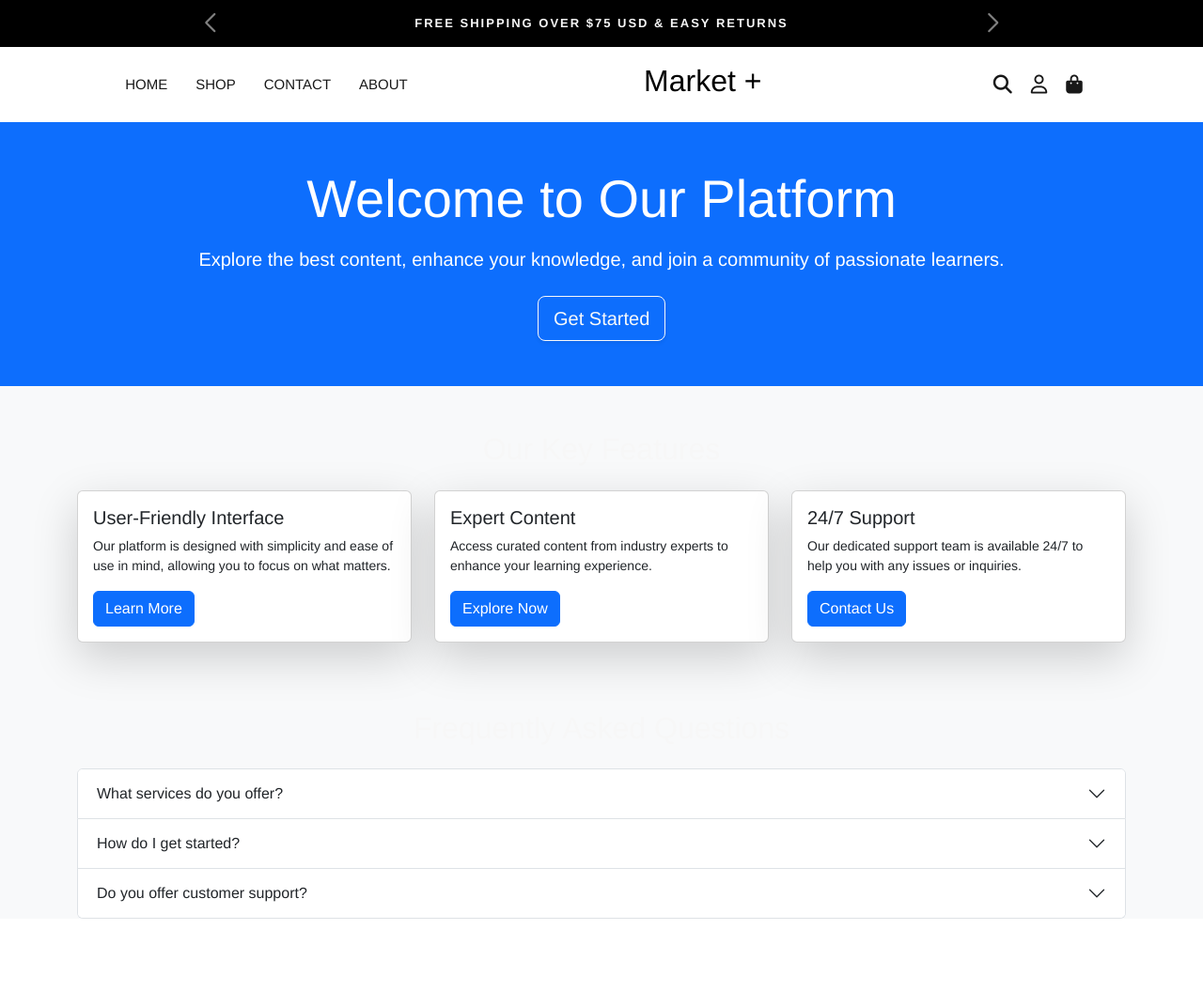
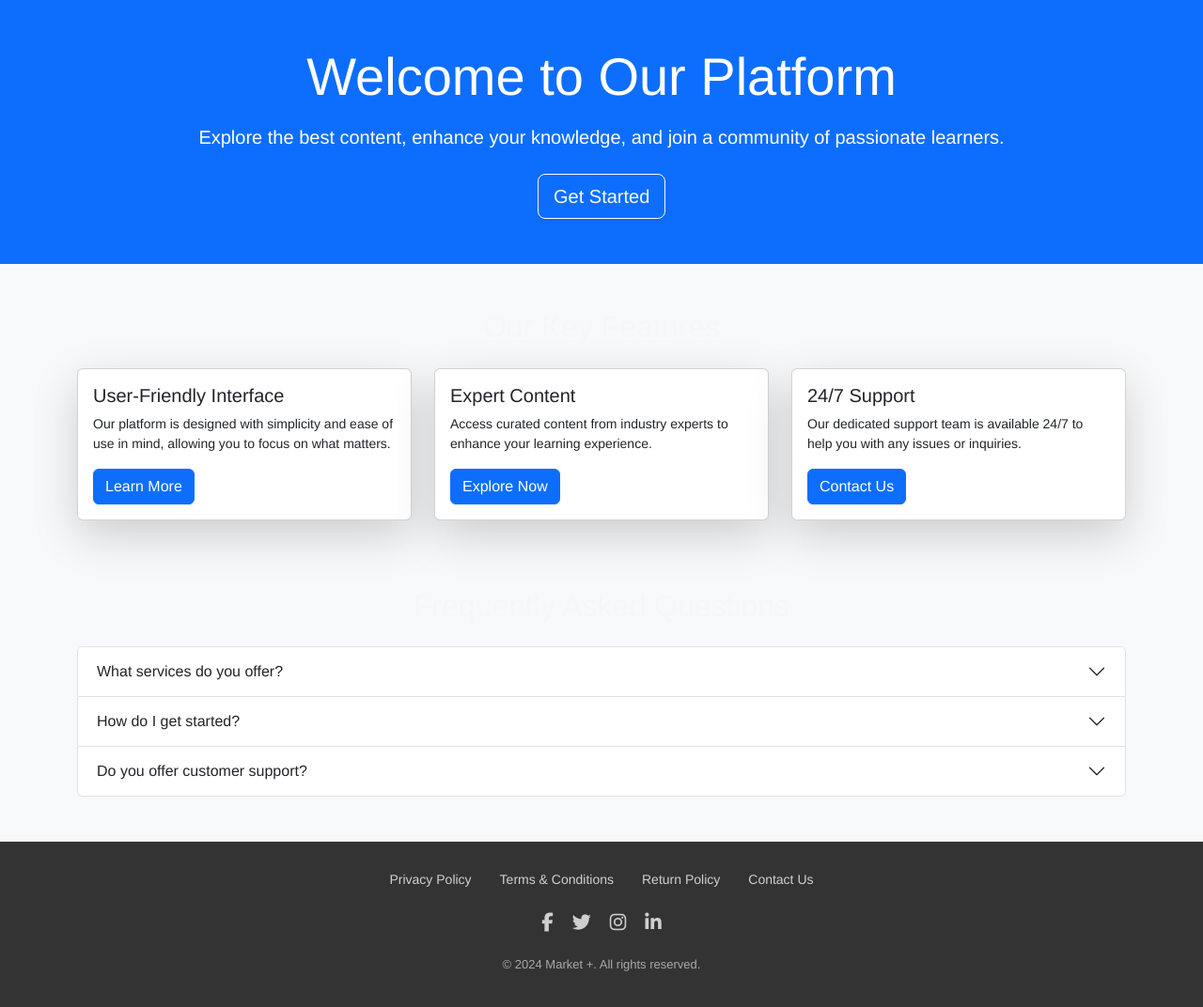
Before and after one commit to Gautam5514/MarketPlus, a React (Vite) app in the folder frontend/MarketPlus/: page /home in a window 1280 px wide. Shown: the top 1072 px of the page at 94% size. Before the commit the page ends 978 px from the top, so only its background shows below. Built offline with nearby package versions, Linux system fonts and the light colour scheme.

Commit message:
Added frontend page

```diff
--- a/frontend/MarketPlus/src/App.jsx
+++ b/frontend/MarketPlus/src/App.jsx
@@ -5,8 +5,6 @@ import Signup from './components/SignUp'
 import Login from './components/LogIn'
 import LandingPage from './components/LandingPage'
 import { ToastContainer } from 'react-toastify';
-import NavBar from './components/NavBar';
-import Offers from './components/offers'
 
 function App() {
   const router = createBrowserRouter([
@@ -32,9 +30,9 @@ function App() {
   return (
     <>
       <div>
-      <Offers />
-      <NavBar/>
+
       <RouterProvider router={router}/>
+
       <ToastContainer />
       </div>
     </>
--- /dev/null
+++ b/frontend/MarketPlus/src/components/Footer.jsx
@@ -0,0 +1,31 @@
+import "./LandingPage.css";
+import '@fortawesome/fontawesome-free/css/all.min.css';
+
+function Footer() {
+    return (
+        <div>
+            <footer>
+                <div className="footer-container">
+                    <div className="footer-links">
+                        <a href="#">Privacy Policy</a>
+                        <a href="#">Terms & Conditions</a>
+                        <a href="#">Return Policy</a>
+                        <a href="#">Contact Us</a>
+                    </div>
+
+                    <div className="social-icons">
+                        <a href="#"><i className="fa-brands fa-facebook-f"></i></a>
+                        <a href="#"><i className="fa-brands fa-twitter"></i></a>
+                        <a href="#"><i className="fa-brands fa-instagram"></i></a>
+                        <a href="#"><i className="fa-brands fa-linkedin-in"></i></a>
+                    </div>
+                    <div className="footer-copy">
+                        <p>&copy; 2024 Market +. All rights reserved.</p>
+                    </div>
+                </div>
+            </footer>
+        </div>
+    )
+}
+
+export default Footer
--- a/frontend/MarketPlus/src/components/Home.jsx
+++ b/frontend/MarketPlus/src/components/Home.jsx
@@ -2,6 +2,7 @@ import React from 'react';
 import 'bootstrap/dist/css/bootstrap.min.css';
 import { Accordion } from 'react-bootstrap';
 import 'animate.css';
+import Footer from './Footer';
 
 
 const Home = () => {
@@ -97,6 +98,7 @@ const Home = () => {
           </Accordion.Item>
         </Accordion>
       </div>
+      <Footer />
     </div>
   );
 };
--- a/frontend/MarketPlus/src/components/LandingPage.css
+++ b/frontend/MarketPlus/src/components/LandingPage.css
@@ -83,10 +83,11 @@
 
 
 
-  .auth button {
+  .auth a {
     border: none;
     border-radius: 50px;
     font-size: 12px;
+    text-decoration: none;
   }
   .auth .login {
     background-color: #fff;
--- a/frontend/MarketPlus/src/components/LandingPage.jsx
+++ b/frontend/MarketPlus/src/components/LandingPage.jsx
@@ -4,6 +4,10 @@ import { useState } from "react";
 
 import "./LandingPage.css";
 import '@fortawesome/fontawesome-free/css/all.min.css';
+import Footer from "./Footer";
+import Offers from "./Offers";
+import Nav from "./Nav";
+
 // import required modules
 
 export default function LandingPage() {
@@ -23,7 +27,8 @@ export default function LandingPage() {
 
     return (
         <>
-
+        <Offers />
+        <Nav />
             <section style={divStyle}>
 
                 <div className="modal-container">
@@ -48,26 +53,7 @@ export default function LandingPage() {
                 </div>
 
             </section>
-            <footer>
-                <div className="footer-container">
-                    <div className="footer-links">
-                        <a href="#">Privacy Policy</a>
-                        <a href="#">Terms & Conditions</a>
-                        <a href="#">Return Policy</a>
-                        <a href="#">Contact Us</a>
-                    </div>
-
-                    <div className="social-icons">
-                        <a href="#"><i className="fa-brands fa-facebook-f"></i></a>
-                        <a href="#"><i className="fa-brands fa-twitter"></i></a>
-                        <a href="#"><i className="fa-brands fa-instagram"></i></a>
-                        <a href="#"><i className="fa-brands fa-linkedin-in"></i></a>
-                    </div>
-                    <div className="footer-copy">
-                        <p>&copy; 2024 Market +. All rights reserved.</p>
-                    </div>
-                </div>
-            </footer>
+            <Footer />
 
         </>
     );
--- a/frontend/MarketPlus/src/components/LogIn.jsx
+++ b/frontend/MarketPlus/src/components/LogIn.jsx
@@ -103,7 +103,7 @@ const navigate = useNavigate()
 
                 {/* Link to login */}
                 <p className="text-center mt-3 mb-2">Do not Have an Account</p>
-                <Link to={'/'} className="btn w-100 btn-light rounded-0">
+                <Link to={'/signup'} className="btn w-100 btn-light rounded-0">
                     SignIN
                 </Link>
             </div>
--- a/frontend/MarketPlus/src/components/Navbar.jsx
+++ b/frontend/MarketPlus/src/components/Nav.jsx
@@ -1,6 +1,7 @@
 import { useState } from "react";
 import './LandingPage.css'
-function NavBar() {
+
+function Nav() {
     const [showToggle, setShowToggle] = useState(false);
     return (
         <>
@@ -30,8 +31,8 @@ function NavBar() {
                     onMouseLeave={() => setShowToggle(false)}
                 >
                     <div className="auth">
-                        <button className="login">LOG IN</button>
-                        <button className="signup">SIGN UP</button>
+                        <a href="/login"  className="login">LOG IN</a>
+                        <a href="/signup" className="signup">SIGN UP</a>
                     </div>
                 </div>
             </div>
@@ -39,4 +40,4 @@ function NavBar() {
     )
 }
 
-export default NavBar
+export default Nav
```
Also changed, not shown: frontend/MarketPlus/public/images/WhatsApp Image 2024-10-10 at 12.44.59_8e9e6a4d.jpg (deleted).
